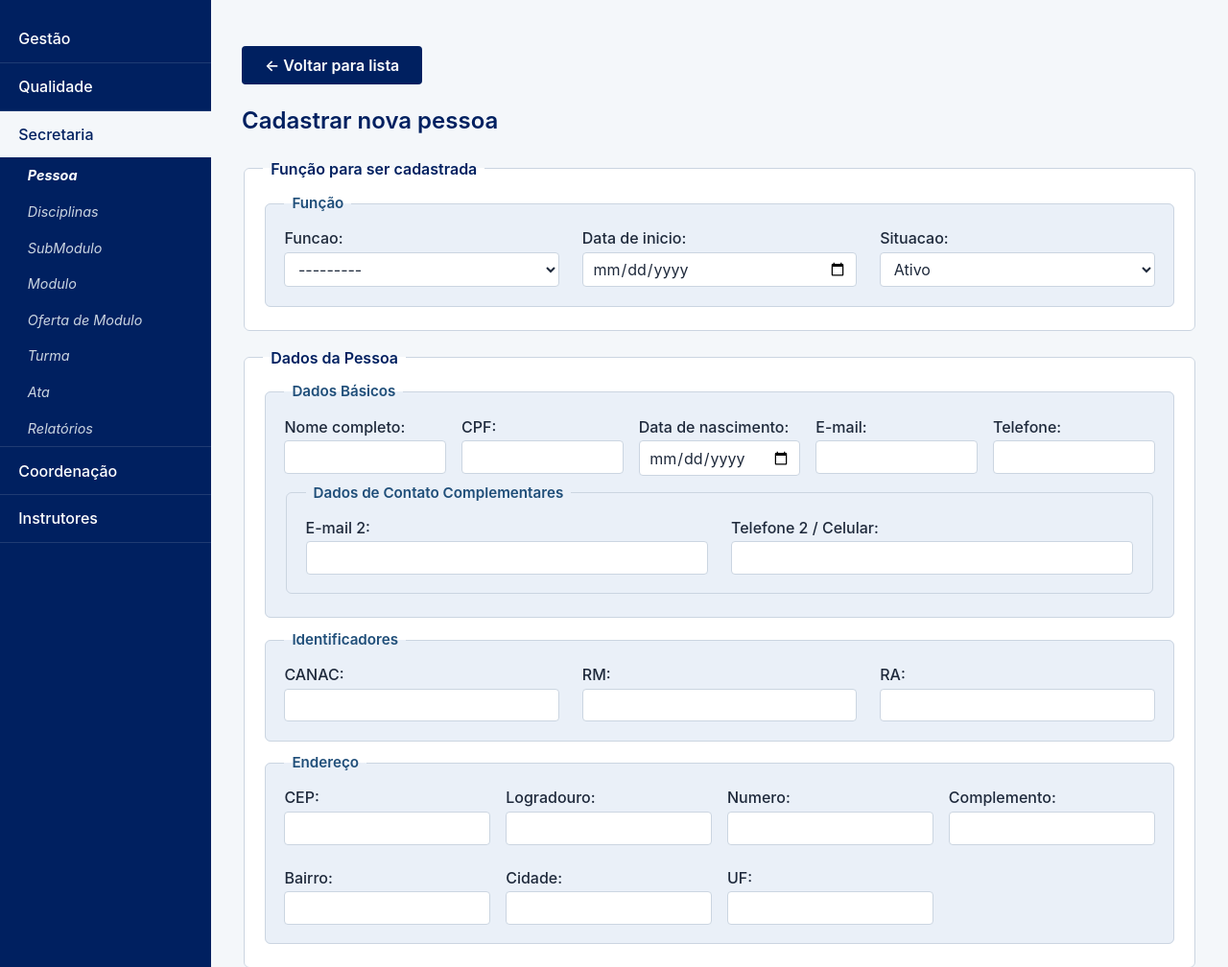
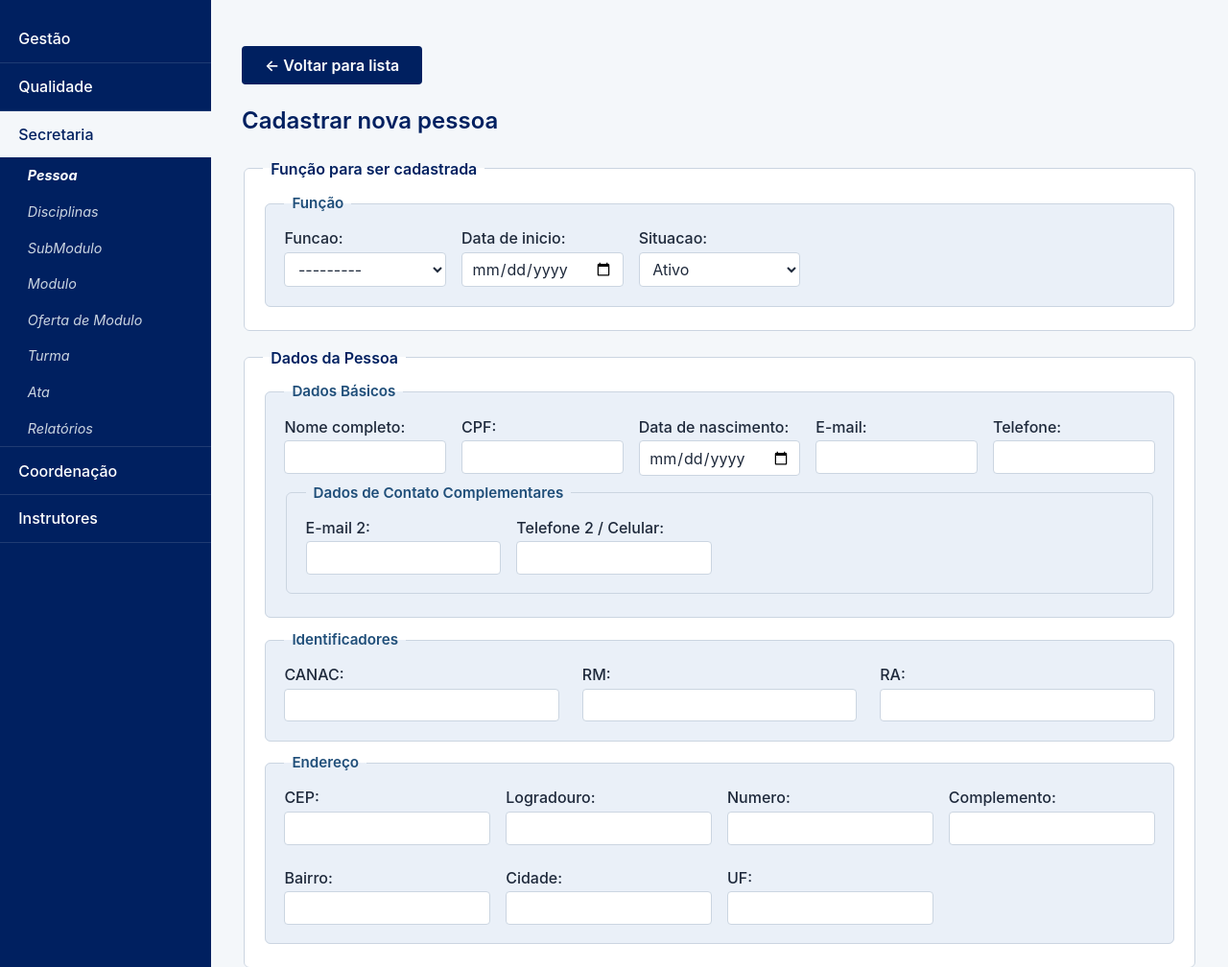
Before and after one commit to AssumFeres/gestao-escolar, a Django app: page /cadastros/novo/ in a window 1280 px wide. Shown: the part 82-1090 px from the top of the page at 96% size. Run offline with Django 5.2, Linux system fonts and the light colour scheme; data comes from the database, SQL or seed files in the repository.

Commit message:
fix: ajuste layouts dos formulários

```diff
--- a/cadastros/templates/cadastros/_confirmar_exclusao_fragment.html
+++ b/cadastros/templates/cadastros/_confirmar_exclusao_fragment.html
@@ -1,9 +1,13 @@
 <h3>Confirmar exclusão</h3>
-<p>Tem certeza que deseja excluir <strong>{{ object }}</strong>? Esta ação não pode ser desfeita.</p>
+<fieldset class="campo-customizado">
+    <p>Tem certeza que deseja excluir <strong>{{ object }}</strong>? Esta ação não pode ser desfeita.</p>
+</fieldset>
 
 <form method="post" action="{{ request.path }}?parcial=1" class="form-modal-crud">
     {% csrf_token %}
+
     <button type="submit" style="background-color:#c0392b; color:#ffffff; border:none; padding:8px 20px; border-radius:6px; cursor:pointer;">
         Excluir
     </button>
+<p style="margin-top:24px; color:#999; font-size:0.75rem;">📄 cadastros/templates/cadastros/_confirma_exclusao_fragmenet.html</p>
 </form>
--- a/cadastros/templates/cadastros/_form_requisito_contratacao_fragment.html
+++ b/cadastros/templates/cadastros/_form_requisito_contratacao_fragment.html
@@ -3,6 +3,7 @@
 
 <form method="post" action="{{ request.path }}?parcial=1" class="form-modal-crud">
     {% csrf_token %}
+    <fieldset class="campo-customizado">
         <div class="campo">
             {{ form.requisito_contratacao.label_tag }}
             {{ form.requisito_contratacao }}
@@ -13,5 +14,9 @@
             {{ form.documento_comprobatorio }}
             {{ form.documento_comprobatorio.errors }}
         </div>
+    </fieldset>
     <button type="submit">Salvar Requisitos</button>
+
+<p style="margin-top:24px; color:#999; font-size:0.75rem;">📄 cadastros/templates/cadastros/_form_requisito_contratacao_fragment.html</p>
+
 </form>
--- a/cadastros/templates/cadastros/form_pessoa.html
+++ b/cadastros/templates/cadastros/form_pessoa.html
@@ -24,7 +24,7 @@
         <legend id="selecao-funcao">Função para ser cadastrada</legend>
         <fieldset>
             <legend>Função</legend>
-            <div class="grid-3-colunas">
+            <div class="grid-5-colunas">
                 <div class="campo">{{ form.funcao.label_tag }} {{ form.funcao }} {{ form.funcao.errors }}</div>
                 <div class="campo">{{ form.data_inicio.label_tag }} {{ form.data_inicio }} {{ form.data_inicio.errors }}</div>
                 <div class="campo">{{ form.situacao.label_tag }} {{ form.situacao }} {{ form.situacao.errors }}</div>
@@ -47,7 +47,7 @@
 
             <fieldset>
                 <legend>Dados de Contato Complementares</legend>
-                <div class="grid-2-colunas">
+                <div class="grid-4-colunas">
                     <div class="campo">{{ form.email_2.label_tag }} {{ form.email_2 }} {{ form.email_2.errors }}</div>
                     <div class="campo">{{ form.telefone_2.label_tag }} {{ form.telefone_2 }} {{ form.telefone_2.errors }}</div>
                 </div>
--- a/static/global/css/base.css
+++ b/static/global/css/base.css
@@ -745,7 +745,6 @@ button[type="submit"] {
 
 /* Em telas intermediárias */
 @media (max-width: 1000px) {
-
   /*
      Popups genéricos continuam limitados a 600px.
      O width maior apenas permite ocupar melhor a tela
@@ -770,7 +769,6 @@ button[type="submit"] {
 
 /* Em telas pequenas */
 @media (max-width: 700px) {
-
   #modal-crud-overlay {
     padding: 10px;
   }
```
Also changed, not shown: cadastros/templates/cadastros/_form_experiencia_fragment.html (+9 -6 lines), cadastros/templates/cadastros/_form_formacao_fragment.html (+12 -5 lines), cadastros/templates/cadastros/_form_historico_vinculo_fragment.html (+10 -4 lines), cadastros/templates/cadastros/_form_pendencia_fragment.html (+10 -5 lines). Lines whose indentation alone changed are shown as unchanged.
